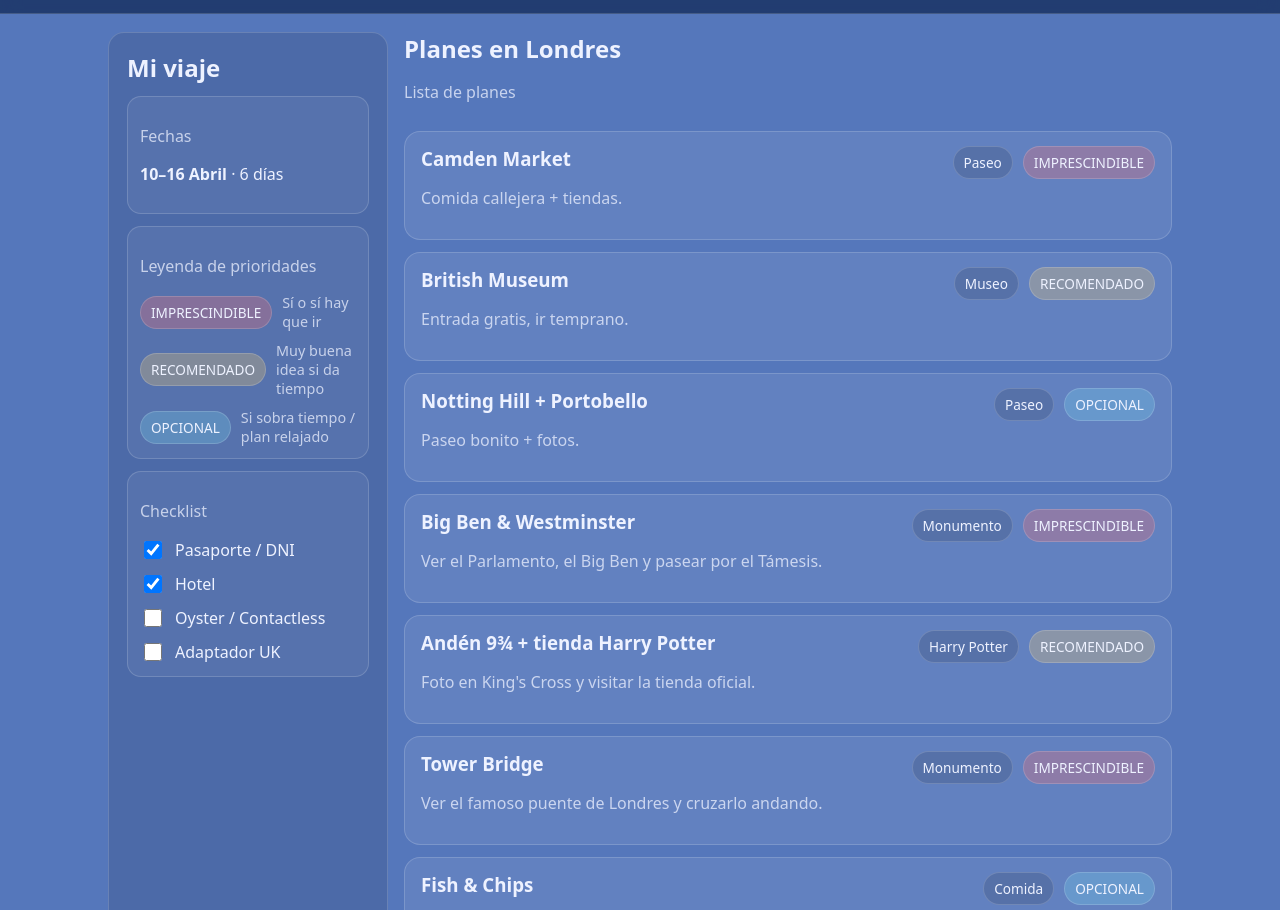
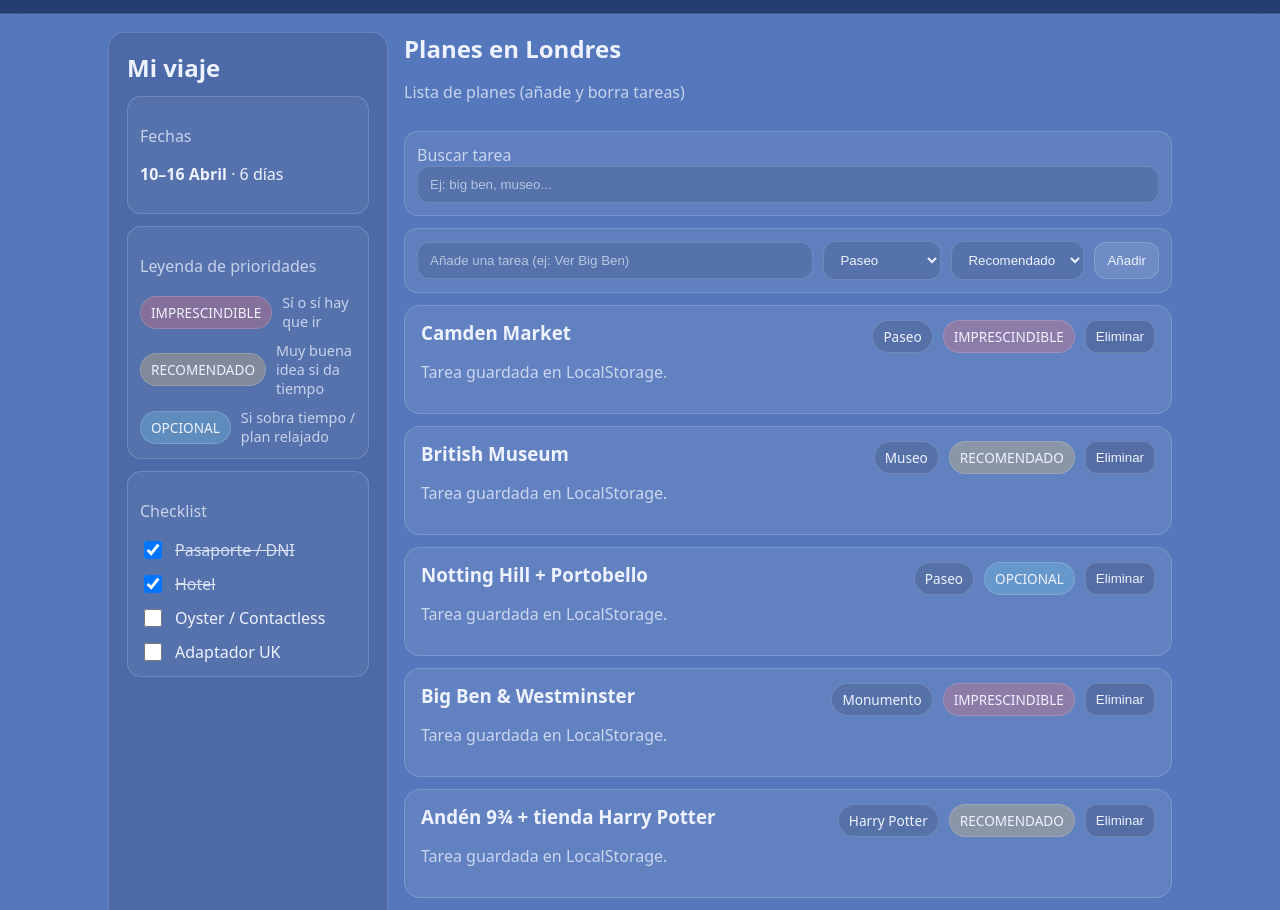
Before and after one commit to anabelpaezb-boop/taskflow-project, a plain HTML site: page index.html in a window 1280 px wide. Shown: the part 116-1026 px from the top of the page. Drawn offline with Linux system fonts and the light colour scheme.

Commit message:
Add tag and priority to new tasks

```diff
--- /dev/null
+++ b/app.js
@@ -0,0 +1,133 @@
+// Elementos del DOM
+const form = document.querySelector("#task-form");
+const input = document.querySelector("#task-input");
+const list = document.querySelector("#task-list");
+const search = document.querySelector("#search");
+const tagSelect = document.querySelector("#task-tag");
+const prioritySelect = document.querySelector("#task-priority");
+
+// Clave de LocalStorage
+const STORAGE_KEY = "taskflow_tasks_v1";
+
+// Tareas por defecto (solo la primera vez)
+const DEFAULT_TASKS = [
+  { text: "Camden Market", tag: "Paseo", priority: "must" },
+  { text: "British Museum", tag: "Museo", priority: "nice" },
+  { text: "Notting Hill + Portobello", tag: "Paseo", priority: "optional" },
+  { text: "Big Ben & Westminster", tag: "Monumento", priority: "must" },
+  { text: "Andén 9¾ + tienda Harry Potter", tag: "Harry Potter", priority: "nice" },
+  { text: "Tower Bridge", tag: "Monumento", priority: "must" },
+  { text: "Fish & Chips", tag: "Comida", priority: "optional" },
+];
+
+// Estado
+let tasks = [];
+
+// Guardar
+function saveTasks() {
+  localStorage.setItem(STORAGE_KEY, JSON.stringify(tasks));
+}
+
+// Cargar (y si no hay nada, poner defaults)
+function loadTasks() {
+  const saved = localStorage.getItem(STORAGE_KEY);
+
+  if (!saved) {
+    tasks = DEFAULT_TASKS;
+    saveTasks(); // importante: para que no se vuelvan a crear al refrescar
+    return;
+  }
+
+  try {
+    const parsed = JSON.parse(saved);
+    tasks = Array.isArray(parsed) ? parsed : [];
+  } catch {
+    tasks = [];
+  }
+}
+
+// Convertir prioridad a clase + texto
+function getPriorityUI(priority) {
+  // priority: must | nice | optional
+  if (priority === "must") return { cls: "badge--must", text: "IMPRESCINDIBLE" };
+  if (priority === "optional") return { cls: "badge--optional", text: "OPCIONAL" };
+  return { cls: "badge--nice", text: "RECOMENDADO" }; // por defecto
+}
+
+// Crear nodo de tarea (usa tu estilo de card)
+function createTaskNode(task, index) {
+  const li = document.createElement("li");
+
+  const pr = getPriorityUI(task.priority);
+
+  li.innerHTML = `
+    <article class="card" tabindex="0">
+      <div class="card-row">
+        <div class="card-info">
+          <h3></h3>
+          <p class="muted">Tarea guardada en LocalStorage.</p>
+        </div>
+
+        <div class="card-meta">
+          <span class="tag"></span>
+          <span class="badge ${pr.cls}"></span>
+          <button class="delete-btn" type="button">Eliminar</button>
+        </div>
+      </div>
+    </article>
+  `;
+
+  li.querySelector("h3").textContent = task.text;
+  li.querySelector(".tag").textContent = task.tag || "Plan";
+  li.querySelector(".badge").textContent = pr.text;
+
+  // Eliminar
+  li.querySelector(".delete-btn").addEventListener("click", () => {
+    tasks.splice(index, 1);
+    saveTasks();
+    renderTasks(search.value);
+  });
+
+  return li;
+}
+
+// Pintar lista (con filtro de búsqueda)
+function renderTasks(filterText = "") {
+  list.innerHTML = "";
+
+  const q = filterText.trim().toLowerCase();
+
+  tasks.forEach((task, index) => {
+    if (q && !task.text.toLowerCase().includes(q)) return;
+    list.appendChild(createTaskNode(task, index));
+  });
+}
+
+// Añadir tarea desde formulario
+form.addEventListener("submit", (e) => {
+  e.preventDefault();
+
+  const text = input.value.trim();
+  if (!text) return;
+
+  // Para mantenerlo simple, añadimos como RECOMENDADO y tag "Plan"
+const tag = tagSelect.value;
+const priority = prioritySelect.value;
+
+tasks.push({ text, tag, priority });
+
+saveTasks();
+renderTasks(search.value);
+
+input.value = "";
+input.focus();
+});
+
+// BONUS: búsqueda en tiempo real
+search.addEventListener("input", () => {
+  renderTasks(search.value);
+});
+
+// Init
+loadTasks();
+renderTasks();
--- a/index.html
+++ b/index.html
@@ -13,7 +13,7 @@
         <div class="logo" aria-hidden="true">LDN</div>
         <div>
           <h1>London Trip Planner</h1>
-          <p class="muted">Maqueta HTML + CSS</p>
+          <p class="muted">Maqueta HTML + CSS + JS </p>
         </div>
       </div>
     </header>
@@ -87,110 +87,54 @@
         <section class="content-head">
           <div>
             <h2>Planes en Londres</h2>
-            <p class="muted">Lista de planes</p>
+            <p class="muted">Lista de planes (añade y borra tareas)</p>
           </div>
         </section>
 
+        <!-- Buscador -->
+        <section class="panel">
+          <label class="muted" for="search">Buscar tarea</label>
+          <input id="search" class="input" type="search" placeholder="Ej: big ben, museo..." />
+        </section>
+
+        <!-- Formulario para añadir tareas -->
+        <section class="panel">
+          <form id="task-form" class="task-form" autocomplete="off">
+            <input
+              id="task-input"
+              class="input"
+              type="text"
+              placeholder="Añade una tarea (ej: Ver Big Ben)"
+              maxlength="60"
+              required
+            />
+
+            <select id="task-tag" class="select" aria-label="Categoría">
+              <option value="Paseo">Paseo</option>
+              <option value="Museo">Museo</option>
+              <option value="Monumento">Monumento</option>
+              <option value="Comida">Comida</option>
+              <option value="Harry Potter">Harry Potter</option>
+              <option value="Plan">Plan</option>
+            </select>
+
+            <select id="task-priority" class="select" aria-label="Prioridad">
+              <option value="must">Imprescindible</option>
+              <option value="nice" selected>Recomendado</option>
+              <option value="optional">Opcional</option>
+            </select>
+
+            <button class="btn" type="submit">Añadir</button>
+          </form>
+        </section>
+
+        <!-- Aquí app.js pintará las tareas como "cards" -->
         <section class="cards" aria-label="Lista de planes">
-          <article class="card" tabindex="0">
-            <div class="card-row">
-              <div class="card-info">
-                <h3>Camden Market</h3>
-                <p class="muted">Comida callejera + tiendas.</p>
-              </div>
-
-              <div class="card-meta">
-                <span class="tag">Paseo</span>
-                <span class="badge badge--must">IMPRESCINDIBLE</span>
-              </div>
-            </div>
-          </article>
-
-          <article class="card" tabindex="0">
-            <div class="card-row">
-              <div class="card-info">
-                <h3>British Museum</h3>
-                <p class="muted">Entrada gratis, ir temprano.</p>
-              </div>
-
-              <div class="card-meta">
-                <span class="tag">Museo</span>
-                <span class="badge badge--nice">RECOMENDADO</span>
-              </div>
-            </div>
-          </article>
-
-          <article class="card" tabindex="0">
-            <div class="card-row">
-              <div class="card-info">
-                <h3>Notting Hill + Portobello</h3>
-                <p class="muted">Paseo bonito + fotos.</p>
-              </div>
-
-              <div class="card-meta">
-                <span class="tag">Paseo</span>
-                <span class="badge badge--optional">OPCIONAL</span>
-              </div>
-            </div>
-          </article>
-
-          <article class="card" tabindex="0">
-            <div class="card-row">
-              <div class="card-info">
-                <h3>Big Ben & Westminster</h3>
-                <p class="muted">Ver el Parlamento, el Big Ben y pasear por el Támesis.</p>
-              </div>
-
-              <div class="card-meta">
-                <span class="tag">Monumento</span>
-                <span class="badge badge--must">IMPRESCINDIBLE</span>
-              </div>
-            </div>
-          </article>
-
-          <article class="card" tabindex="0">
-            <div class="card-row">
-              <div class="card-info">
-                <h3>Andén 9¾ + tienda Harry Potter</h3>
-                <p class="muted">Foto en King's Cross y visitar la tienda oficial.</p>
-              </div>
-
-              <div class="card-meta">
-                <span class="tag">Harry Potter</span>
-                <span class="badge badge--nice">RECOMENDADO</span>
-              </div>
-            </div>
-          </article>
-
-          <article class="card" tabindex="0">
-            <div class="card-row">
-              <div class="card-info">
-                <h3>Tower Bridge</h3>
-                <p class="muted">Ver el famoso puente de Londres y cruzarlo andando.</p>
-              </div>
-
-              <div class="card-meta">
-                <span class="tag">Monumento</span>
-                <span class="badge badge--must">IMPRESCINDIBLE</span>
-              </div>
-            </div>
-          </article>
-
-          <article class="card" tabindex="0">
-            <div class="card-row">
-              <div class="card-info">
-                <h3>Fish & Chips</h3>
-                <p class="muted">Probar un sitio típico.</p>
-              </div>
-
-              <div class="card-meta">
-                <span class="tag">Comida</span>
-                <span class="badge badge--optional">OPCIONAL</span>
-              </div>
-            </div>
-          </article>
+          <ul id="task-list" class="task-list"></ul>
         </section>
       </main>
     </div>
+
+    <script src="./app.js"></script>
   </body>
 </html>
--- a/styles.css
+++ b/styles.css
@@ -128,11 +128,13 @@ h1, h2, h3 { margin: 0; }
   height: 18px;
 }
 
-.check-item.is-done span {
+/* Tachado SIN JS */
+.check-item input:checked + span {
   text-decoration: line-through;
-  opacity: 0.8;
+  opacity: 0.85;
 }
 
+/* CONTENT */
 .content { flex: 1; min-width: 0; }
 
 .content-head {
@@ -143,6 +145,65 @@ h1, h2, h3 { margin: 0; }
   margin-bottom: 12px;
 }
 
+/* Paneles (buscador + form) */
+.panel {
+  border: 1px solid var(--border);
+  border-radius: 14px;
+  padding: 12px;
+  margin-bottom: 12px;
+  background: rgba(255, 255, 255, 0.06);
+}
+
+.input {
+  width: 100%;
+  padding: 10px 12px;
+  border-radius: 12px;
+  border: 1px solid var(--border);
+  background: rgba(0, 0, 0, 0.10);
+  color: var(--text);
+  outline: none;
+}
+
+.input::placeholder {
+  color: rgba(238, 242, 255, 0.65);
+}
+
+.select {
+  padding: 10px 12px;
+  border-radius: 12px;
+  border: 1px solid var(--border);
+  background: rgba(0, 0, 0, 0.10);
+  color: var(--text);
+}
+
+.btn {
+  padding: 10px 12px;
+  border-radius: 12px;
+  border: 1px solid var(--border);
+  background: rgba(255, 255, 255, 0.10);
+  color: var(--text);
+  cursor: pointer;
+  white-space: nowrap;
+}
+
+/* Form añadir tareas */
+.task-form {
+  display: flex;
+  gap: 10px;
+  align-items: center;
+}
+
+/* Lista dinámica de tareas */
+.task-list {
+  list-style: none;
+  padding: 0;
+  margin: 0;
+  display: flex;
+  flex-direction: column;
+  gap: 12px;
+}
+
+/* Contenedor de cards */
 .cards {
   display: flex;
   flex-direction: column;
@@ -200,13 +261,25 @@ h1, h2, h3 { margin: 0; }
 .badge--nice { background: var(--nice); }
 .badge--optional { background: var(--optional); }
 
-/* Responsive: sidebar se recoloca en móvil */
+/* Botón eliminar */
+.delete-btn {
+  padding: 8px 10px;
+  border-radius: 12px;
+  border: 1px solid var(--border);
+  background: rgba(0, 0, 0, 0.14);
+  color: var(--text);
+  cursor: pointer;
+}
+
+/* Se recoloca en móvil */
 @media (max-width: 900px) {
   .layout { flex-direction: column; }
   .sidebar { width: 100%; flex: 1 1 auto; }
   .content-head { flex-direction: column; align-items: flex-start; }
 }
 
+/* Adaptacion para el movil */
 @media (max-width: 520px) {
   .card-row { flex-direction: column; align-items: flex-start; }
+  .task-form { flex-direction: column; align-items: stretch; }
 }
```
